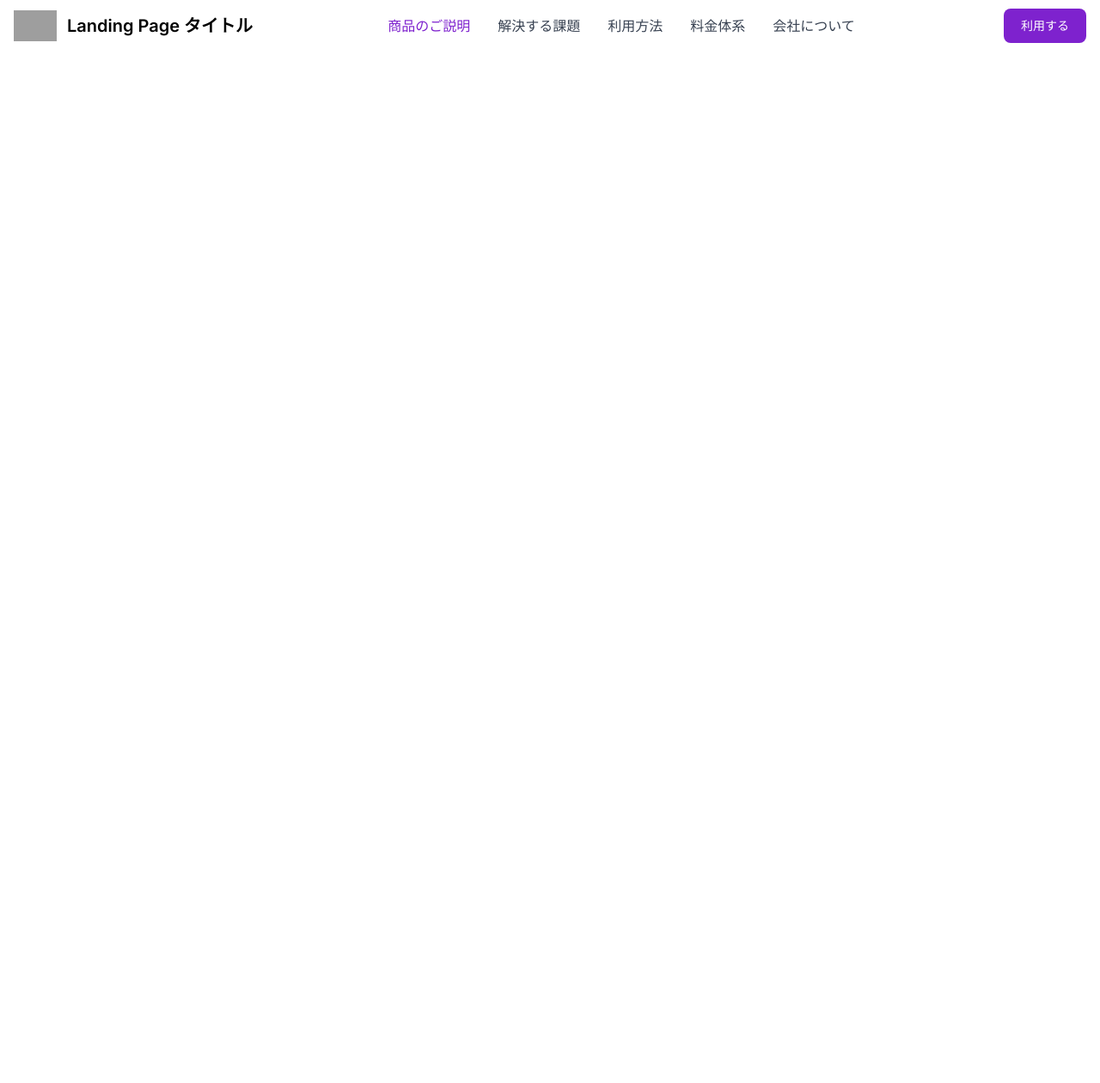
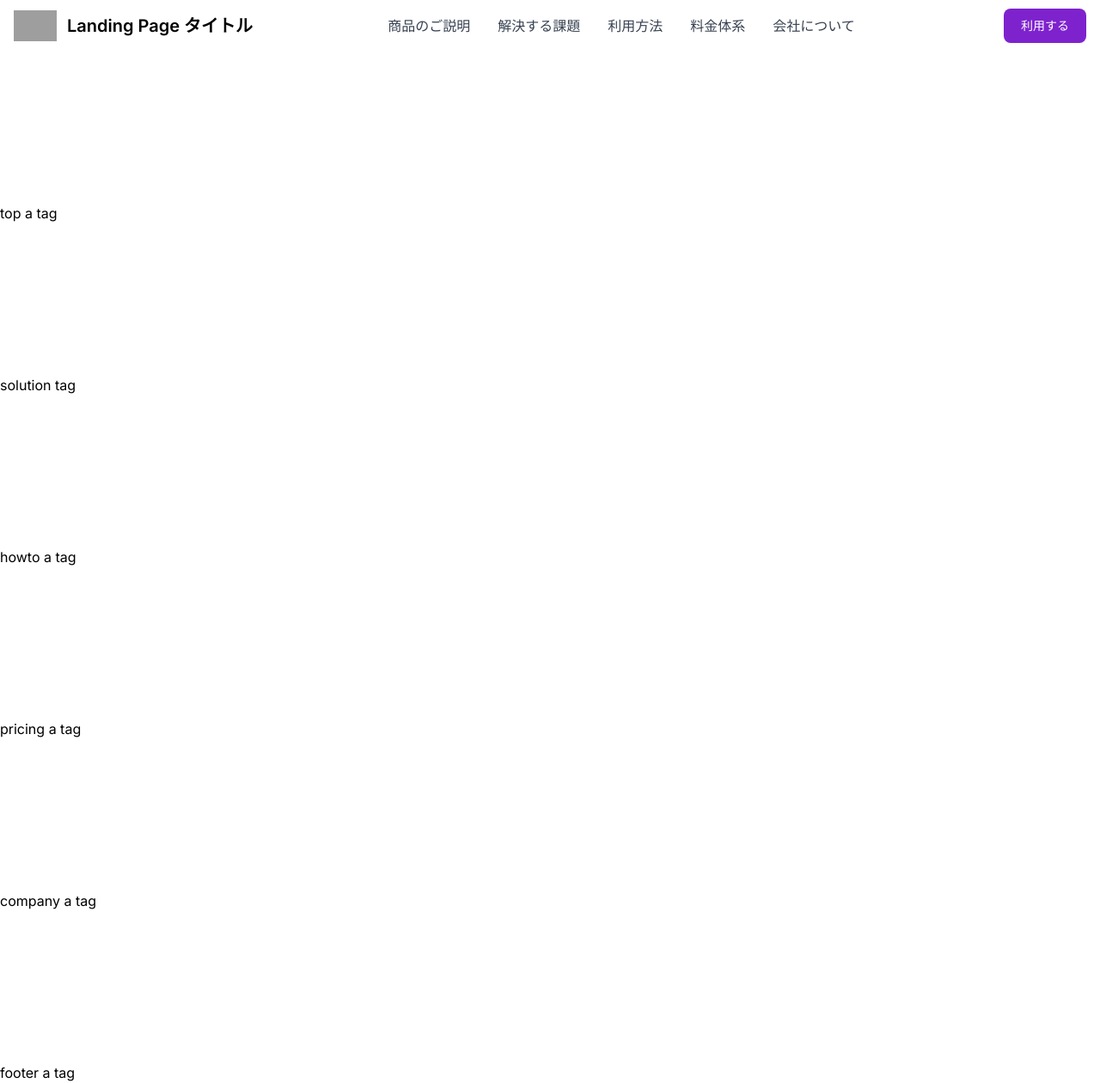
Before and after one commit to okmtdev/sample-landing-page, a Next.js app: page / in a window 1280 px wide. Shown: the whole page at 86% size. Before the commit the page ends 800 px from the top, so only its background shows below. Built offline with nearby package versions, Linux system fonts and the light colour scheme; grey boxes are pictures that could not be loaded.

Commit message:
add skelton component

```diff
--- /dev/null
+++ b/app/body/companies/Company.tsx
@@ -0,0 +1,7 @@
+export const Company: any = () => {
+  return (
+    <div>
+      <a>company a tag</a>
+    </div>
+  );
+};
--- /dev/null
+++ b/app/body/howto/Howto.tsx
@@ -0,0 +1,7 @@
+export const Howto: any = () => {
+  return (
+    <div>
+      <a>howto a tag</a>
+    </div>
+  );
+};
--- /dev/null
+++ b/app/body/pricing/Pricing.tsx
@@ -0,0 +1,7 @@
+export const Pricing: any = () => {
+  return (
+    <div>
+      <a>pricing a tag</a>
+    </div>
+  );
+};
--- /dev/null
+++ b/app/body/solutions/Solution.tsx
@@ -0,0 +1,7 @@
+export const Solution: any = () => {
+  return (
+    <div>
+      <a>solution tag</a>
+    </div>
+  );
+};
--- /dev/null
+++ b/app/body/top/Top.tsx
@@ -0,0 +1,7 @@
+export const Top: any = () => {
+  return (
+    <div>
+      <a>top a tag</a>
+    </div>
+  );
+};
--- /dev/null
+++ b/app/footers/Footer.tsx
@@ -0,0 +1,7 @@
+export const Footer: any = () => {
+  return (
+    <div>
+      <a>footer a tag</a>
+    </div>
+  );
+};
--- a/app/headers/NavBar.tsx
+++ b/app/headers/NavBar.tsx
@@ -78,45 +78,45 @@ export const NavBar: any = () => {
           <ul className="flex flex-col mt-4 font-medium lg:flex-row lg:space-x-8 lg:mt-0">
             <li>
               <NavLink
-                href="#1"
-                current={currentLink === "#1"}
-                onClick={() => setCurrentLink("#1")}
+                href="#top"
+                current={currentLink === "#top"}
+                onClick={() => setCurrentLink("#top")}
               >
                 商品のご説明
               </NavLink>
             </li>
             <li>
               <NavLink
-                href="#2"
-                current={currentLink === "#2"}
-                onClick={() => setCurrentLink("#2")}
+                href="#solution"
+                current={currentLink === "#solution"}
+                onClick={() => setCurrentLink("#solution")}
               >
                 解決する課題
               </NavLink>
             </li>
             <li>
               <NavLink
-                href="#3"
-                current={currentLink === "#3"}
-                onClick={() => setCurrentLink("#3")}
+                href="#pricing"
+                current={currentLink === "#pricing"}
+                onClick={() => setCurrentLink("#pricing")}
               >
                 利用方法
               </NavLink>
             </li>
             <li>
               <NavLink
-                href="#4"
-                current={currentLink === "#4"}
-                onClick={() => setCurrentLink("#4")}
+                href="#pricing"
+                current={currentLink === "#pricing"}
+                onClick={() => setCurrentLink("#pricing")}
               >
                 料金体系
               </NavLink>
             </li>
             <li>
               <NavLink
-                href="#5"
-                current={currentLink === "#5"}
-                onClick={() => setCurrentLink("#5")}
+                href="#company"
+                current={currentLink === "#company"}
+                onClick={() => setCurrentLink("#company")}
               >
                 会社について
               </NavLink>
--- a/app/headers/NavLink.tsx
+++ b/app/headers/NavLink.tsx
@@ -21,7 +21,6 @@ export const NavLink: React.FC<NavLinkProps> = ({
     <a
       href={href}
       className={`${baseStyle} ${current ? currentStyle : defaultStyle}`}
-      aria-current={current ? "page" : undefined}
       onClick={onClick}
     >
       {children}
--- a/app/page.tsx
+++ b/app/page.tsx
@@ -1,16 +1,37 @@
 "use client";
 
-import Image from "next/image";
 import { NavBar } from "@/headers/NavBar";
-import { useState } from "react";
+import { Footer } from "@/footers/Footer";
+import { Company } from "@/body/companies/Company";
+import { Howto } from "@/body/howto/Howto";
+import { Pricing } from "@/body/pricing/Pricing";
+import { Solution } from "@/body/solutions/Solution";
+import { Top } from "@/body/top/Top";
 
 export default function Home() {
-  const [currentLink, setCurrentLink] = useState("#1");
-  const [isMobileMenuOpen, setIsMobileMenuOpen] = useState(false);
-
   return (
     <main>
-      <NavBar />
+      <div className="space-y-44">
+        <NavBar />
+        <div id="top">
+          <Top />
+        </div>
+        <div id="solution">
+          <Solution />
+        </div>
+        <div id="howto">
+          <Howto />
+        </div>
+        <div id="pricing">
+          <Pricing />
+        </div>
+        <div id="company">
+          <Company />
+        </div>
+        <div id="footer">
+          <Footer />
+        </div>
+      </div>
     </main>
   );
 }
--- a/tsconfig.json
+++ b/tsconfig.json
@@ -20,7 +20,9 @@
     "baseUrl": ".",
     "paths": {
       "@/*": ["app/*"],
-      "@/headers/*": ["app/headers/*"]
+      "@/headers/*": ["app/headers/*"],
+      "@/footers/*": ["app/footers/*"],
+      "@/body/*": ["app/body/*"],
     }
   },
   "include": ["next-env.d.ts", "**/*.ts", "**/*.tsx", ".next/types/**/*.ts"],
```
Also changed, not shown: package.json (+6 -4 lines), 1 other file (tests, documents, lock files or other folders).
